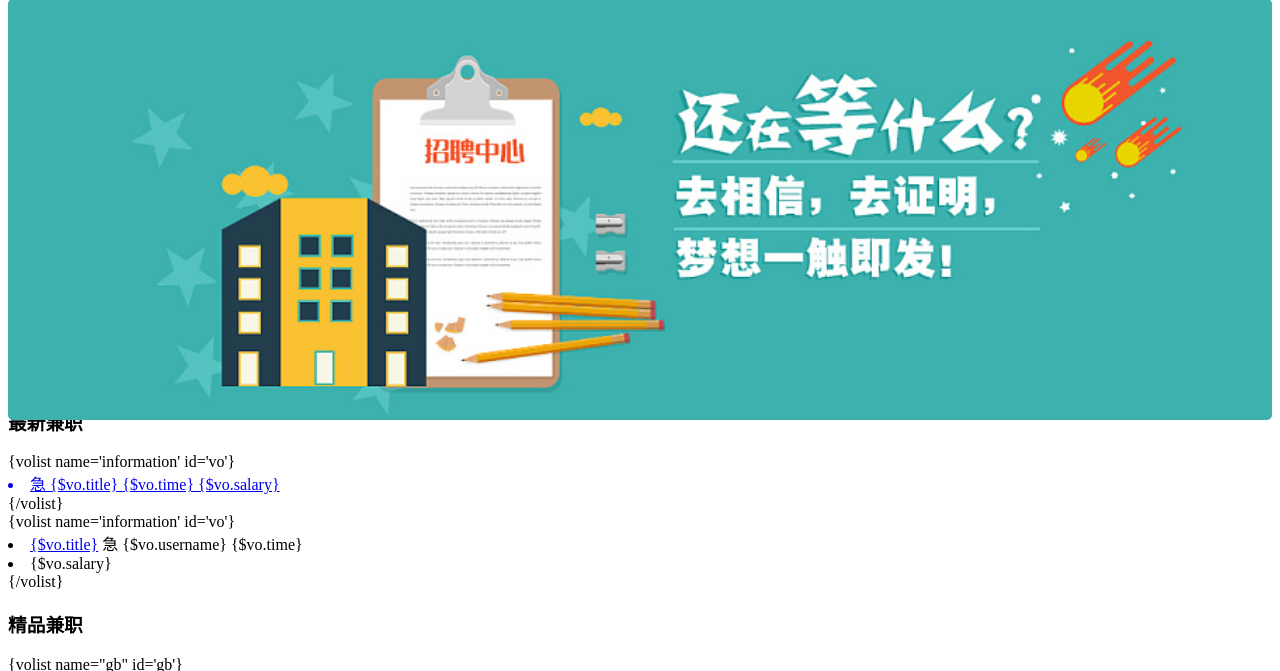
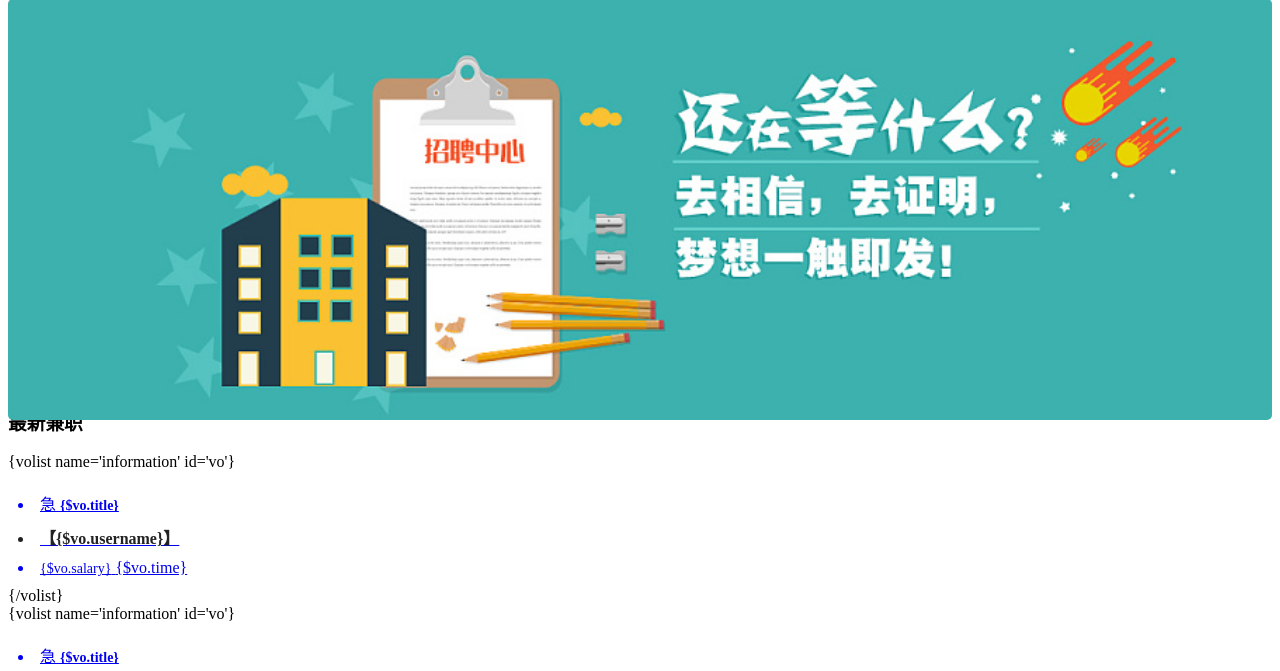
Before and after one commit to joenahm/webCompetition, a PHP site: the page made by application/index/view/index/index.html in a window 1280 px wide. Shown: the part 27-698 px from the top of the page. Run offline with PHP 8.4, Linux system fonts and the light colour scheme; the template is opened without the code that fills it, so the values that code supplies are empty.

Commit message:
更新banner和最新兼职样式 From WIN10

```diff
--- a/application/database.php
+++ b/application/database.php
@@ -19,8 +19,8 @@
     // 用户名
     'username'        => 'root',
     // 密码
-    'password'        => '123456',
-    //'password'        => '00001011',
+    // 'password'        => '123456',
+    'password'        => '00001011',
     // 端口
     'hostport'        => '',
     // 连接dsn
--- a/application/index/view/index/index.html
+++ b/application/index/view/index/index.html
@@ -75,27 +75,70 @@
 					<div class="panel-heading panelHead">
 						<h3 class="panel-title">最新兼职</h3>
 					</div>
-					<div class="panel-body latestJob">
+					<div class="panel-body">
 						<div class="col-md-6">
 							{volist name='information' id='vo'}
-							<a href="detail.php">
+							<a class="jobInfoLink" href="detail.php">
 								<li class="jobInfo">
-									<span class="label label-danger"> 急</span> {$vo.title} <span class="pull-right publisher">{$vo.time}</span>
-									<span class="label label-warning">{$vo.salary}</span>
+									<span class="label label-danger"> 急</span> <span class="jobTitle">{$vo.title}</span>
+								</li>
+								<li class="jobInfo merchant text-right">
+									【{$vo.username}】
+								</li>
+								<li class="jobInfo">
+									<span class="salary label label-warning">{$vo.salary}</span>
+									<span class="publisher pull-right">{$vo.time}</span>
 								</li>
 							</a>
 							{/volist}
 						</div>
 						<div class="col-md-6">
 							{volist name='information' id='vo'}
-							<li class="jobInfo"><a href="detail.php">{$vo.title}</a> <span class="label label-danger"> 急</span> {$vo.username} <span class="pull-right publisher">{$vo.time}</span></li>
-							<li><span >{$vo.salary}</span></li>
+							<a class="jobInfoLink" href="detail.php">
+								<li class="jobInfo">
+									<span class="label label-danger"> 急</span> <span class="jobTitle">{$vo.title}</span>
+								</li>
+								<li class="jobInfo merchant text-right">
+									【{$vo.username}】
+								</li>
+								<li class="jobInfo">
+									<span class="salary label label-warning">{$vo.salary}</span>
+									<span class="publisher pull-right">{$vo.time}</span>
+								</li>
+							</a>
 							{/volist}
 						</div>
 					</div>
 				</div>
 			</div>
 		</div>
+		<style>
+			.jobTitle{
+				font-size: 14px;
+				font-weight: bold;
+			}
+			.salary{
+				font-size: 14px;
+			}
+			.jobInfo{
+				padding: 0;
+				margin-top: 10px;
+			}
+			.merchant{
+				color: #222;
+				font-weight: bold;
+			}
+			.jobInfoLink{
+				display: block;
+				/*background: red;*/
+				padding: 10px;
+			}
+			.jobInfoLink:hover{
+				text-decoration: none;
+				background: #eee;
+
+			}
+		</style>
 		<div class="row">
 			<div class="col-md-12">
 				<div class="panel panel-default">
--- a/public/static/index/css/common.css
+++ b/public/static/index/css/common.css
@@ -36,9 +36,6 @@
     background: #00a0a2;
     color: #eee; }
 
-.latestJob a:hover {
-  text-decoration: none; }
-
 .jobInfo {
   margin: 10px; }
 
```
Also changed, not shown: public/static/index/css/common.scss (+0 -8 lines), public/static/index/images/banner8.jpg, public/static/index/images/merchant.jpg (deleted), public/static/index/images/userDefault.png (deleted). Lines whose indentation alone changed are shown as unchanged.
